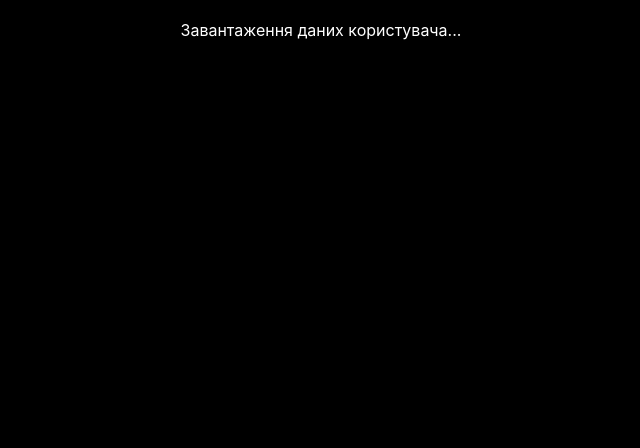
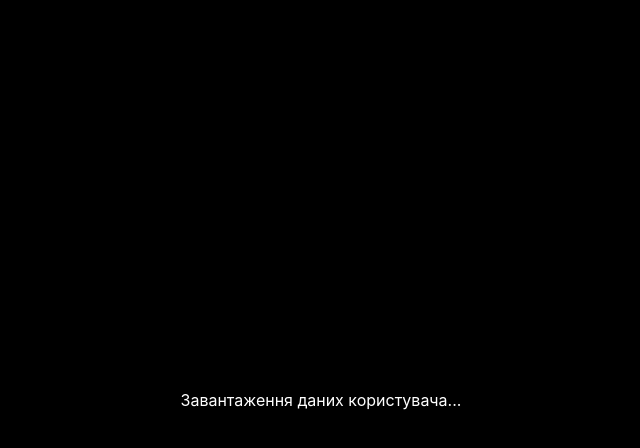
Before and after one commit to TwixUA/community-telegram-mini-app, a React (Create React App) app: page / in a window 1280 px wide. Shown: the top 448 px of the page, without its empty margins (319-959 px from the left). Built offline with nearby package versions, Linux system fonts and the light colour scheme.

Commit message:
Center content vertically and horizontally using Flexbox

```diff
--- a/src/App.js
+++ b/src/App.js
@@ -45,7 +45,7 @@ function App() {
   };
 
   return (
-    <div style={{ padding: '20px', textAlign: 'center' }}>
+    <div className="container"> {/* Додаємо клас container */}
       {user ? (
         <div>
           <h1>Привіт, {user.first_name}!</h1>
--- a/src/styles/global.css
+++ b/src/styles/global.css
@@ -34,8 +34,12 @@
 
   /* Встановлюємо максимальну ширину для контенту */
   .container {
-    max-width: 1200px;
-    margin: 0 auto;
+    display: flex;
+    flex-direction: column; /* Вирівнюємо елементи по вертикалі */
+    justify-content: center; /* Центруємо по вертикалі */
+    align-items: center; /* Центруємо по горизонталі */
+    height: 100vh; /* Робимо висоту контейнера рівною висоті екрану */
+    text-align: center;
   }
 
   .avatar {
```
